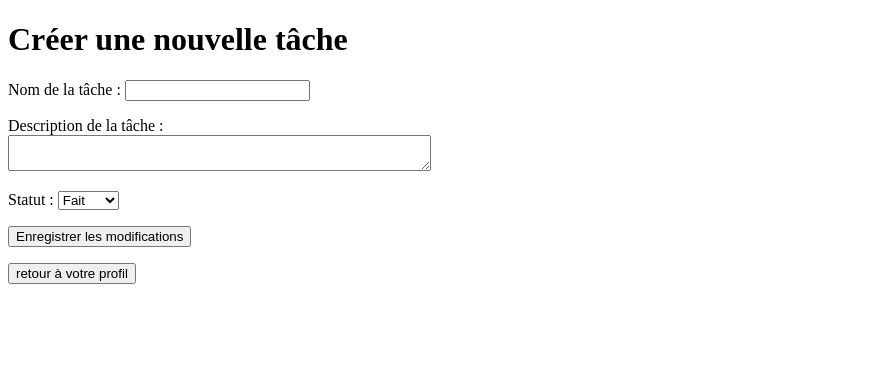
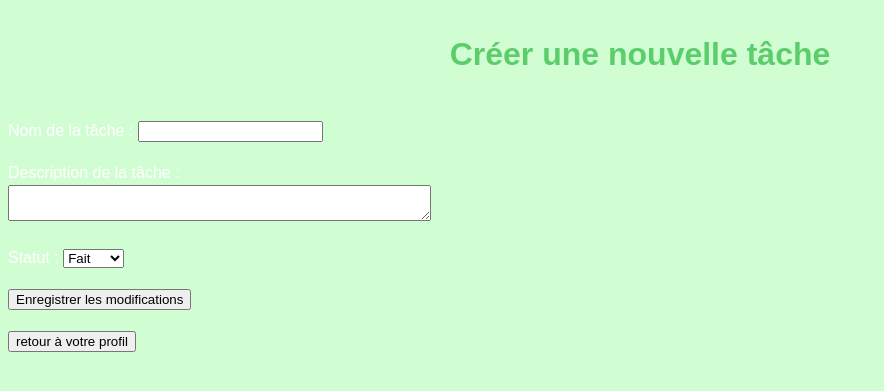
Before and after one commit to midjix/Aptoudou, a PHP site: page /create_task_form.php in a window 1280 px wide. Shown: the top 391 px of the page, without its empty margins (0-884 px from the left). Run offline with PHP 8.4, Linux system fonts and the light colour scheme; data that the repository does not hold is empty.

Commit message:
ajout du CSS aux nouvelles pages créées

```diff
--- a/create_task_form.php
+++ b/create_task_form.php
@@ -7,10 +7,11 @@
         <meta charset="UTF-8">
         <meta name="viewport" content="width=device-width, initial-scale=1.0">
         <title>Créer une nouvelle tâche</title>
+        <link rel="stylesheet" href="styles.css">
     </head>
     <body>
         <header>
-            <h1>Créer une nouvelle tâche</h1>
+            <h1 class="titre">Créer une nouvelle tâche</h1>
         </header>
         <main>
             <form action="ajout_tache.php" method="POST">
--- a/projet.php
+++ b/projet.php
@@ -23,7 +23,7 @@
     </head>
     <body>
         <header>
-            <h1>detail du projet</h1>
+            <h1 class="titre">detail du projet</h1>
         </header>
         <main>
             <section>
```
